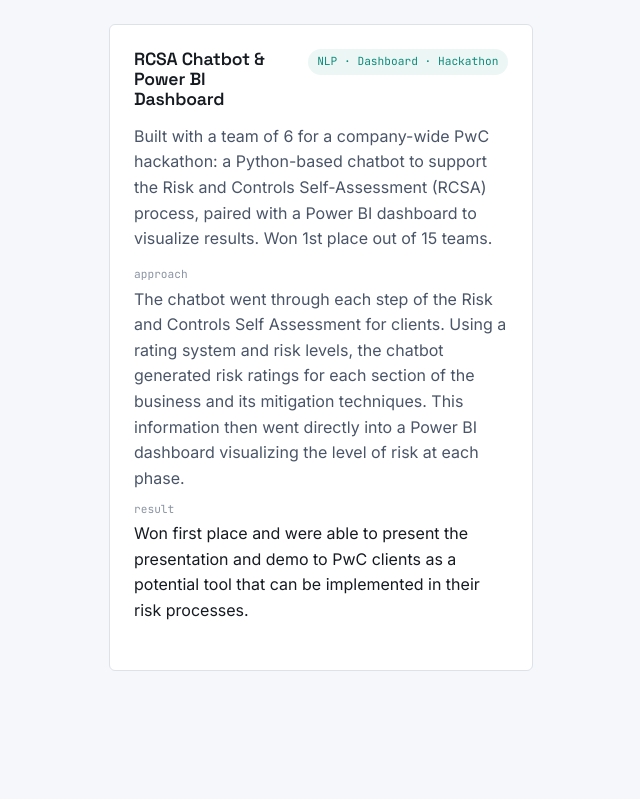
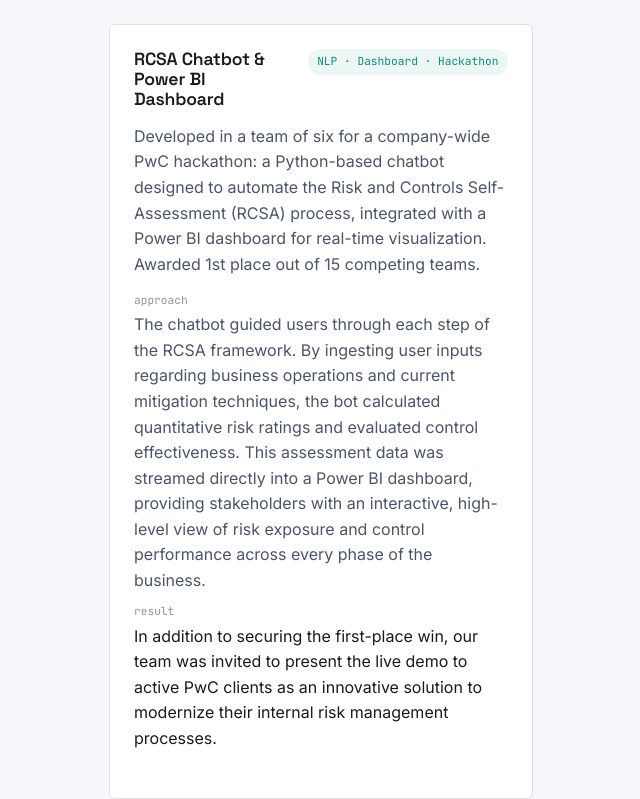
Before and after one commit to Areea-Rahman/Portfolio-Site, a React (Vite) app: page / in a window 1280 px wide. Shown: the part 3041-3840 px from the top of the page, without its empty margins (95-735 px from the left). Built offline with nearby package versions, Linux system fonts and the light colour scheme.

Commit message:
Update content.js

```diff
--- a/src/data/content.js
+++ b/src/data/content.js
@@ -93,11 +93,11 @@
     title: 'RCSA Chatbot & Power BI Dashboard',
     method: 'NLP · Dashboard · Hackathon',
     summary:
-      'Built with a team of 6 for a company-wide PwC hackathon: a Python-based chatbot to support the Risk and Controls Self-Assessment (RCSA) process, paired with a Power BI dashboard to visualize results. Won 1st place out of 15 teams.',
+      'Developed in a team of six for a company-wide PwC hackathon: a Python-based chatbot designed to automate the Risk and Controls Self-Assessment (RCSA) process, integrated with a Power BI dashboard for real-time visualization. Awarded 1st place out of 15 competing teams.',
     approach:
-      'The chatbot went through each step of the Risk and Controls Self Assessment for clients. Using a rating system and risk levels, the chatbot generated risk ratings for each section of the business and its mitigation techniques. This information then went directly into a Power BI dashboard visualizing the level of risk at each phase.',
+      'The chatbot guided users through each step of the RCSA framework. By ingesting user inputs regarding business operations and current mitigation techniques, the bot calculated quantitative risk ratings and evaluated control effectiveness. This assessment data was streamed directly into a Power BI dashboard, providing stakeholders with an interactive, high-level view of risk exposure and control performance across every phase of the business.',
     result:
-      'Won first place and were able to present the presentation and demo to PwC clients as a potential tool that can be implemented in their risk processes.',
+      'In addition to securing the first-place win, our team was invited to present the live demo to active PwC clients as an innovative solution to modernize their internal risk management processes.',
     links: {
       code: '',
       demo: '',
```
